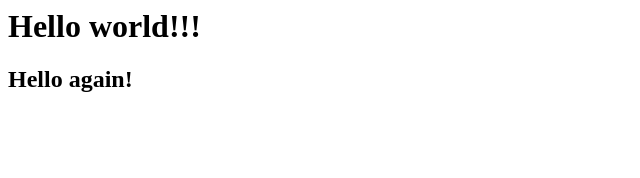
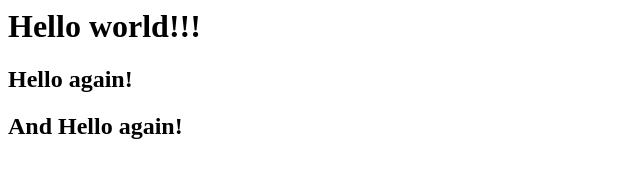
Before and after one commit to python-guru/test1, a plain HTML site: page index.html in a window 1280 px wide. Shown: the whole page, without its empty margins (0-640 px from the left). Drawn offline with Linux system fonts and the light colour scheme.

Commit message:
Update index.html

```diff
--- a/index.html
+++ b/index.html
@@ -1,2 +1,3 @@
 <h1>Hello world!!!</h1>
 <h2>Hello again!</h2>
+<h2>And Hello again!</h2>
```
